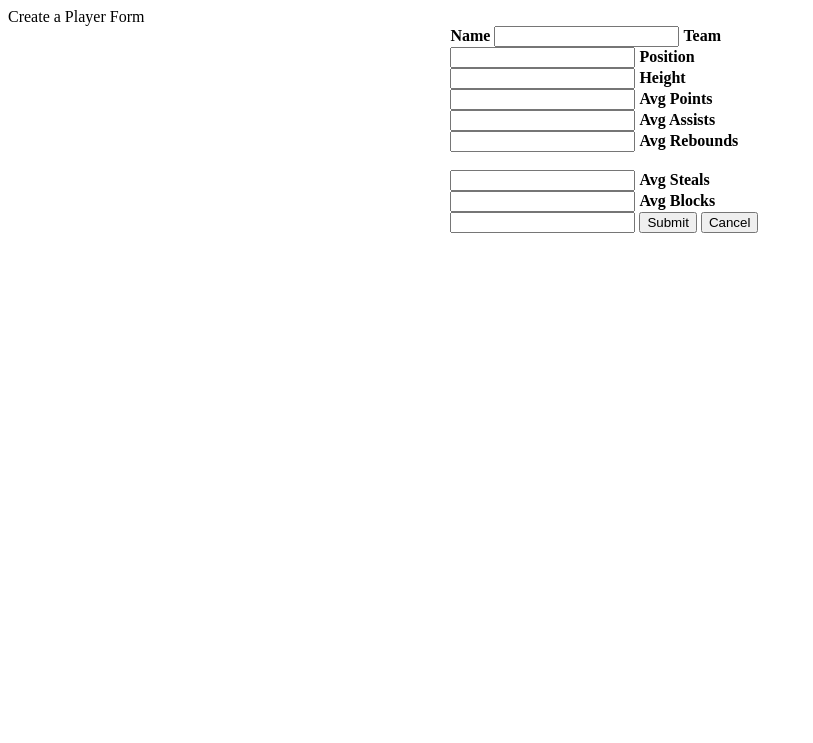
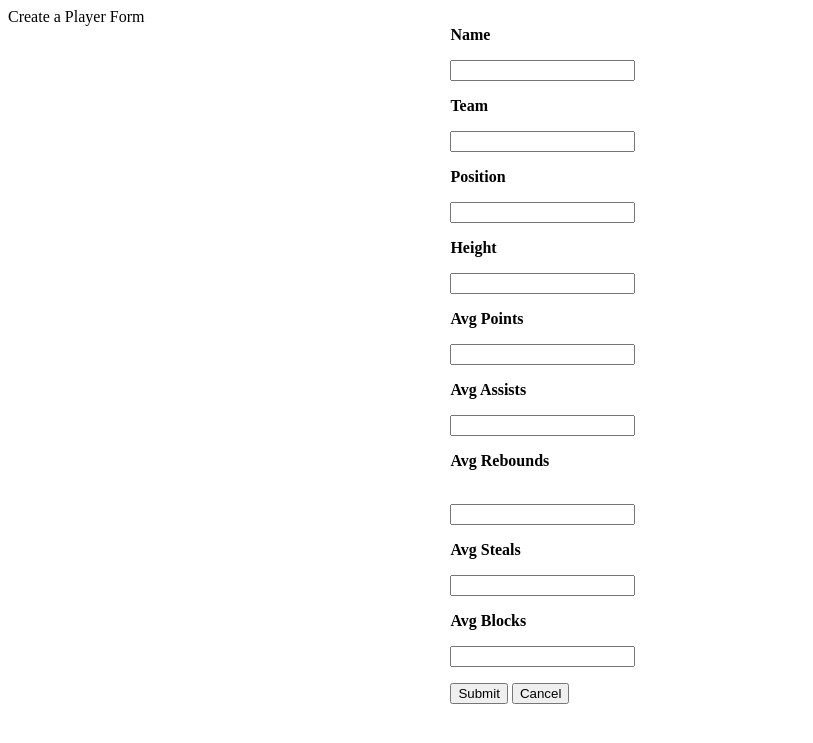
Before and after one commit to jordankwarren/CSE201-B1, a PHP site: page /createAPlayer.php in a window 1280 px wide. Shown: the top 743 px of the page, without its empty margins (0-813 px from the left). Run offline with PHP 8.4, Linux system fonts and the light colour scheme.

Commit message:
Update createAPlayer.php

```diff
--- a/createAPlayer.php
+++ b/createAPlayer.php
@@ -36,24 +36,24 @@
   <div class="login-page">
     <form method="post" name="dataform" action="createAPlayer.php">
       <label for="name"><b>Name</b></label>
-      <input type="text" name="name" />
+      <p><input type="text" name="name" /></p>
       <label for="team"><b>Team</b></label>
-      <input type="text" name="team" />
+    <p>  <input type="text" name="team" /> </p>
       <label for="position"><b>Position</b></label>
-      <input type="text" name="position" />
+    <p>  <input type="text" name="position" /></p>
       <label for="height"><b>Height</b></label>
-      <input type="text" name="height" />
+    <p>  <input type="text" name="height" /></p>
       <label for="avg points"><b>Avg Points</b></label>
-      <input type="text" name="avgPoints"/>
+      <p><input type="text" name="avgPoints"/></p>
       <label for="avg assists"><b>Avg Assists</b></label>
-      <input type="text" name="avgAssists" />
+      <p><input type="text" name="avgAssists" /></p>
       <label for="avg rebounds"><b>Avg Rebounds</b></label>
       <br></br>
-      <input type="text" name="avgRebounds"/>
+      <p><input type="text" name="avgRebounds"/></p>
       <label for="avg steals"><b>Avg Steals</b></label>
-      <input type="text" name="avgSteals" />
+    <p>  <input type="text" name="avgSteals" /></p>
       <label for="avg blocks"><b>Avg Blocks</b></label>
-      <input type="text" name="avgBlocks" />
+    <p>  <input type="text" name="avgBlocks" /></p>
       <input type="submit">
       <input type="button" value="Cancel" onclick="javascrtpt:window.location.href='loggedInWebpage.html'">
 
@@ -66,7 +66,7 @@
   border-radius: 4px;
 }
 head{
-  align: center;
+  text-align: center;
 }
 .login-page{
   width: 30%;
```
